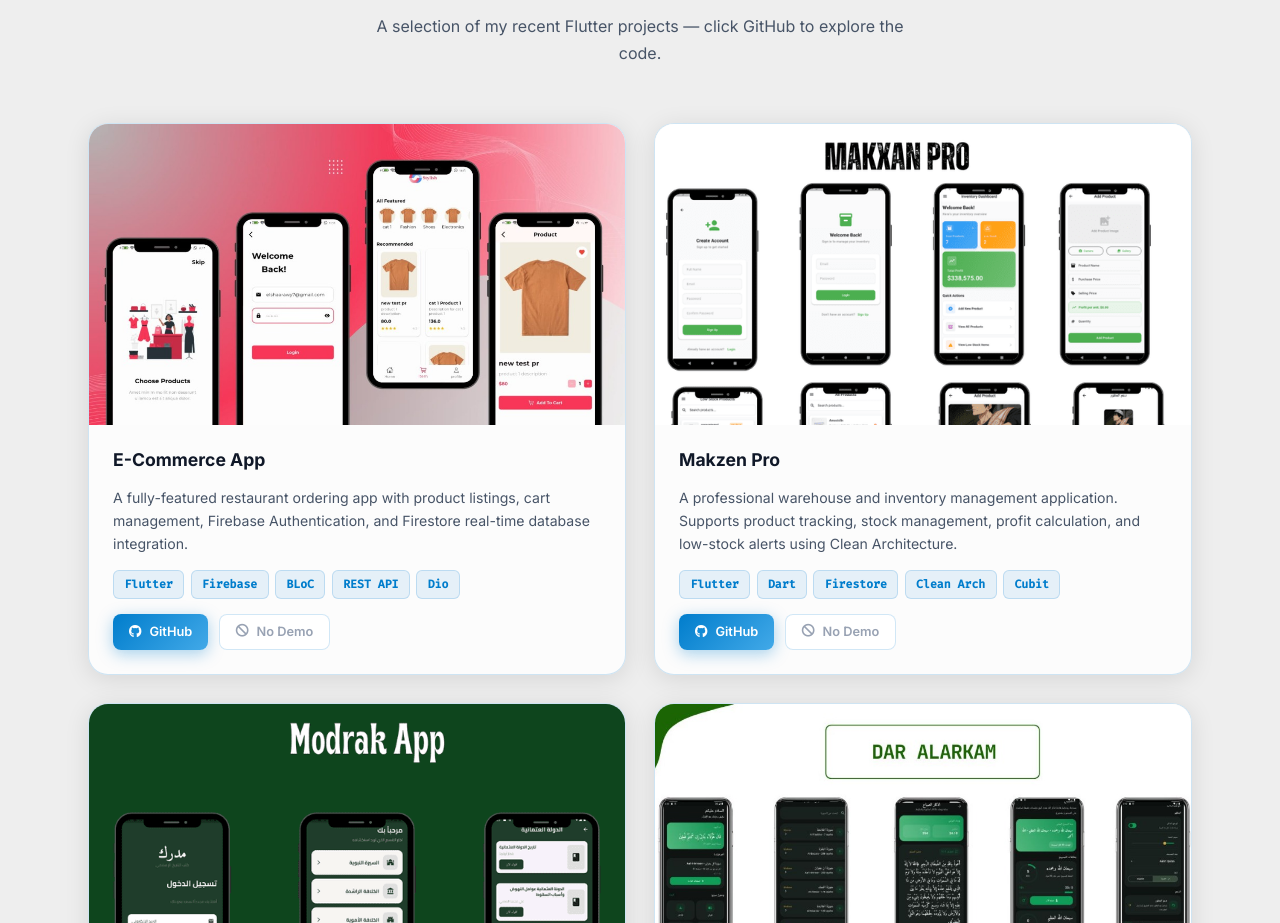
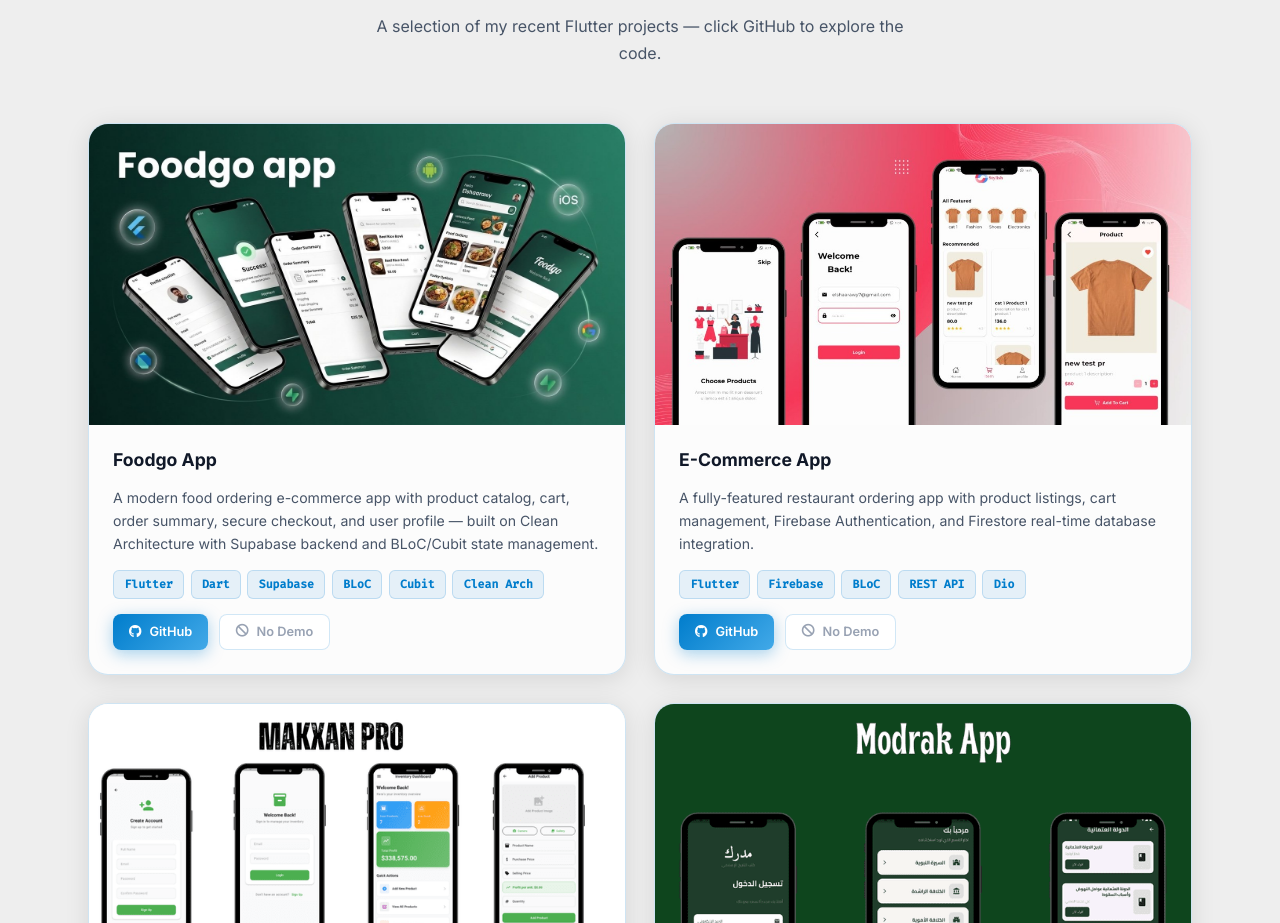
Before and after one commit to elshaarawy7/My-Profile-main, a plain HTML site: page index.html in a window 1280 px wide. Shown: the part 4121-5044 px from the top of the page. Drawn offline with Linux system fonts and the light colour scheme; animation ran at ten frames a second.

Commit message:
up datae

```diff
--- a/index.html
+++ b/index.html
@@ -489,7 +489,48 @@
 
       <div class="projects-grid reveal-group">
 
-        <!-- Project 1: E-Commerce / Restaurant App -->
+        <!-- Project 1: Foodgo App (NEW) -->
+        <article class="project-card reveal" aria-label="Project: Foodgo e-commerce food ordering app">
+          <div class="project-card-image-wrap">
+            <img
+              src="assets/images/foodgo-cover.png"
+              alt="Screenshot of Foodgo App UI - food ordering e-commerce"
+              class="project-card-image"
+              loading="lazy"
+              width="1200"
+              height="630"
+            />
+            <div class="project-card-overlay" aria-hidden="true"></div>
+          </div>
+          <div class="project-card-body">
+            <h3 class="project-card-name">Foodgo App</h3>
+            <p class="project-card-desc">
+              A modern food ordering e-commerce app with product catalog, cart, order summary,
+              secure checkout, and user profile — built on Clean Architecture with Supabase backend
+              and BLoC/Cubit state management.
+            </p>
+            <div class="project-card-tags" role="list" aria-label="Technologies">
+              <span class="project-tag" role="listitem">Flutter</span>
+              <span class="project-tag" role="listitem">Dart</span>
+              <span class="project-tag" role="listitem">Supabase</span>
+              <span class="project-tag" role="listitem">BLoC</span>
+              <span class="project-tag" role="listitem">Cubit</span>
+              <span class="project-tag" role="listitem">Clean Arch</span>
+            </div>
+            <div class="project-card-actions">
+              <a
+                href="https://github.com/elshaarawy7/hangry_app3-main.git"
+                target="_blank"
+                rel="noopener noreferrer"
+                class="btn btn-primary btn-sm"
+                aria-label="View Foodgo App on GitHub (opens in new tab)"
+              ><i class="fa-brands fa-github" aria-hidden="true"></i> GitHub</a>
+              <button class="btn btn-disabled btn-sm" disabled aria-label="Live demo not available"><i class="fa-solid fa-ban" aria-hidden="true"></i> No Demo</button>
+            </div>
+          </div>
+        </article>
+
+        <!-- Project 2: E-Commerce / Restaurant App -->
         <article class="project-card reveal" aria-label="Project: E-Commerce Restaurant App">
           <div class="project-card-image-wrap">
             <img
@@ -528,7 +569,7 @@
           </div>
         </article>
 
-        <!-- Project 2: Makzen Pro -->
+        <!-- Project 3: Makzen Pro -->
         <article class="project-card reveal" aria-label="Project: Makzen Pro warehouse management app">
           <div class="project-card-image-wrap">
             <img
@@ -567,7 +608,7 @@
           </div>
         </article>
 
-        <!-- Project 3: Modrak App -->
+        <!-- Project 4: Modrak App -->
         <article class="project-card reveal" aria-label="Project: Modrak educational platform app">
           <div class="project-card-image-wrap">
             <img
@@ -606,7 +647,7 @@
           </div>
         </article>
 
-        <!-- Project 4: Dar Alarkam App -->
+        <!-- Project 5: Dar Alarkam App -->
         <article class="project-card reveal" aria-label="Project: Dar Alarkam mobile app">
           <div class="project-card-image-wrap">
             <img
```
Also changed, not shown: assets/images/foodgo-cover.png (added), 1 other file.
